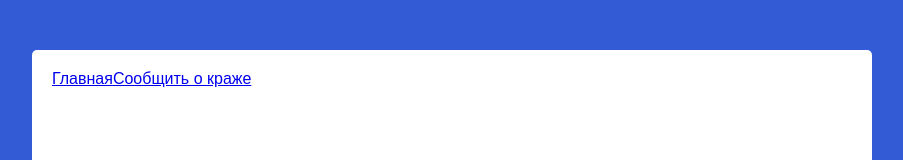
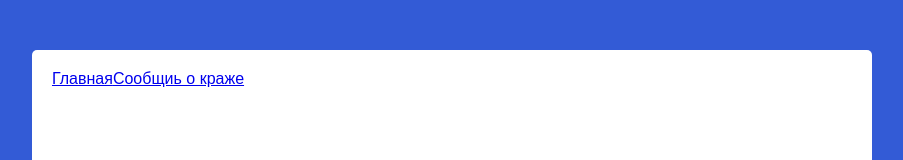
Before and after one commit to Youppi1989/Bike-Rentall-App, a React (Create React App) app: page / in a window 1280 px wide. Shown: the top 160 px of the page, without its empty margins (188-1091 px from the left). Built offline with nearby package versions, Linux system fonts and the light colour scheme.

Commit message:
Update App.js
in progressnnbn

```diff
--- a/src/App.js
+++ b/src/App.js
@@ -16,7 +16,7 @@ const App = () => {
       <div className="container">
         <nav className="navbar">
           <Link to="/">Главная</Link>
-          <Link to="/report-theft">Сообщить о краже</Link>
+          <Link to="/report-theft">Сообщиь о краже</Link>
         </nav>
         <Routes>
           <Route path="/" element={<HomePage />} />
```
